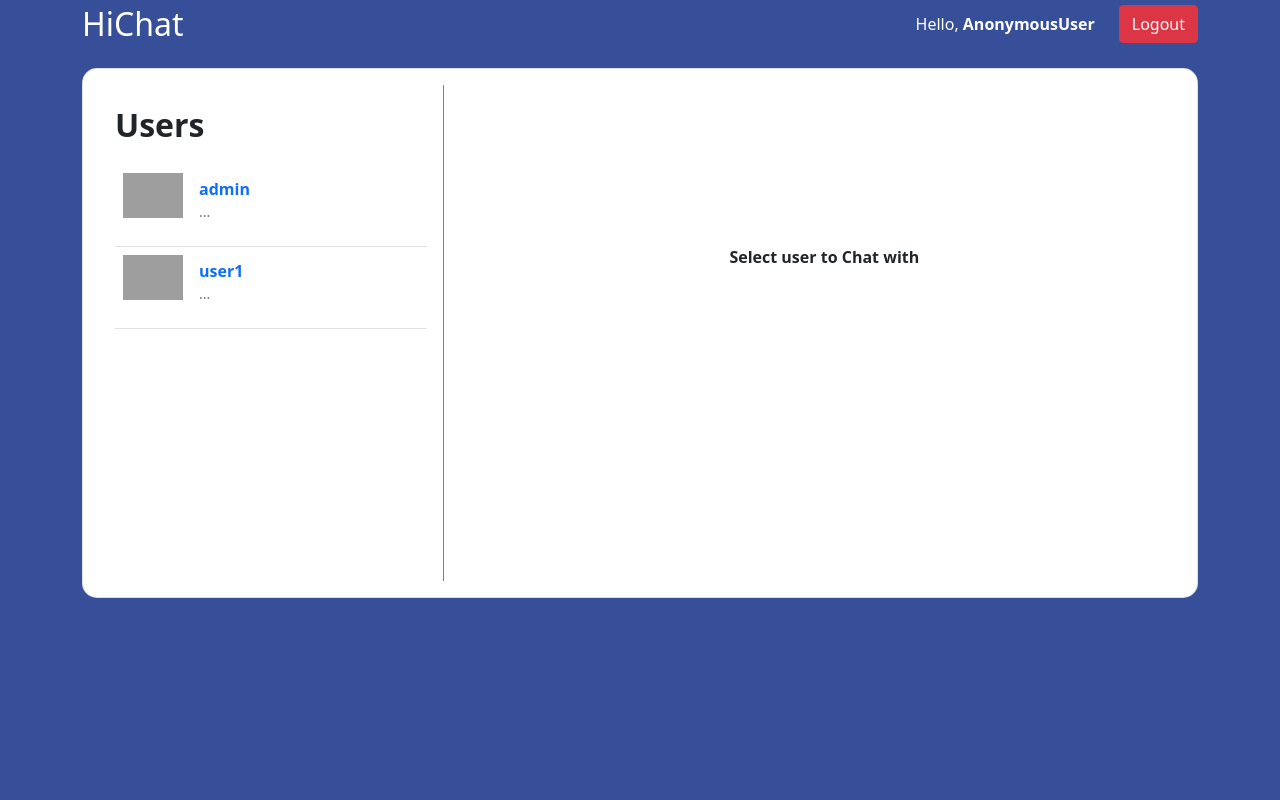
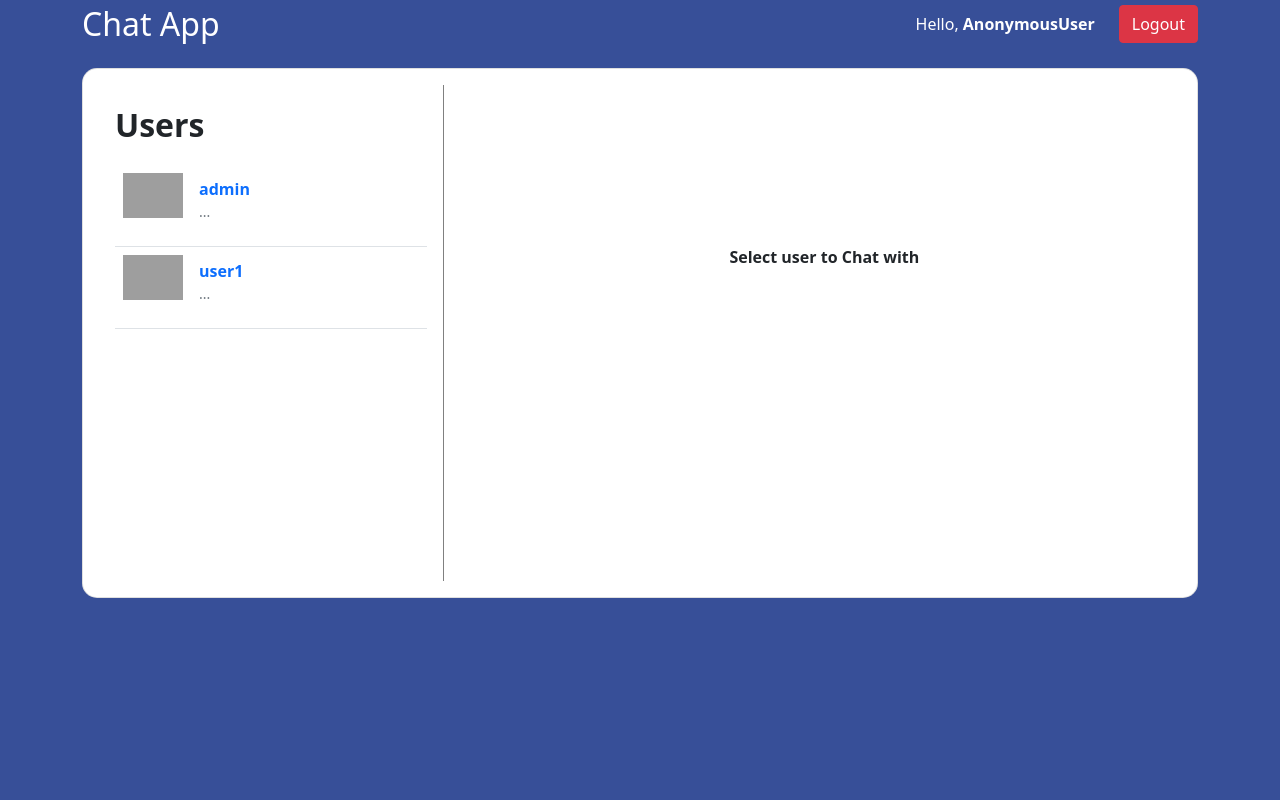
Before and after one commit to K-Kelvin/chat-app, a Django app: page /chat/ in a window 1280 px wide. Run offline with Django 4.2, Linux system fonts and the light colour scheme; data comes from the database, SQL or seed files in the repository; both versions use the stored data as it was after the commit; grey boxes are pictures that could not be loaded.

Commit message:
Modified chat

```diff
--- a/chat/templates/chat/chat.html
+++ b/chat/templates/chat/chat.html
@@ -9,7 +9,7 @@
 <section style="background-color: var(--primary-color); height: 100%">
 	<div class="container" style="margin-bottom: 1rem;">
 		<div class="d-flex flex-row justify-content-between align-items-center">
-			<p class="text-white" style="font-size: 2rem; margin: 0;">HiChat</p>
+			<p class="text-white" style="font-size: 2rem; margin: 0;">Chat App</p>
 			<div class="d-flex flex-row align-items-center">
 				<span class="mx-4 text-white d-block">Hello, <b>{{user}}</b></span>
 				<a href="{% url 'logout' %}" class="btn btn-danger">Logout</a>
```
Also changed, not shown: db.sqlite3.
